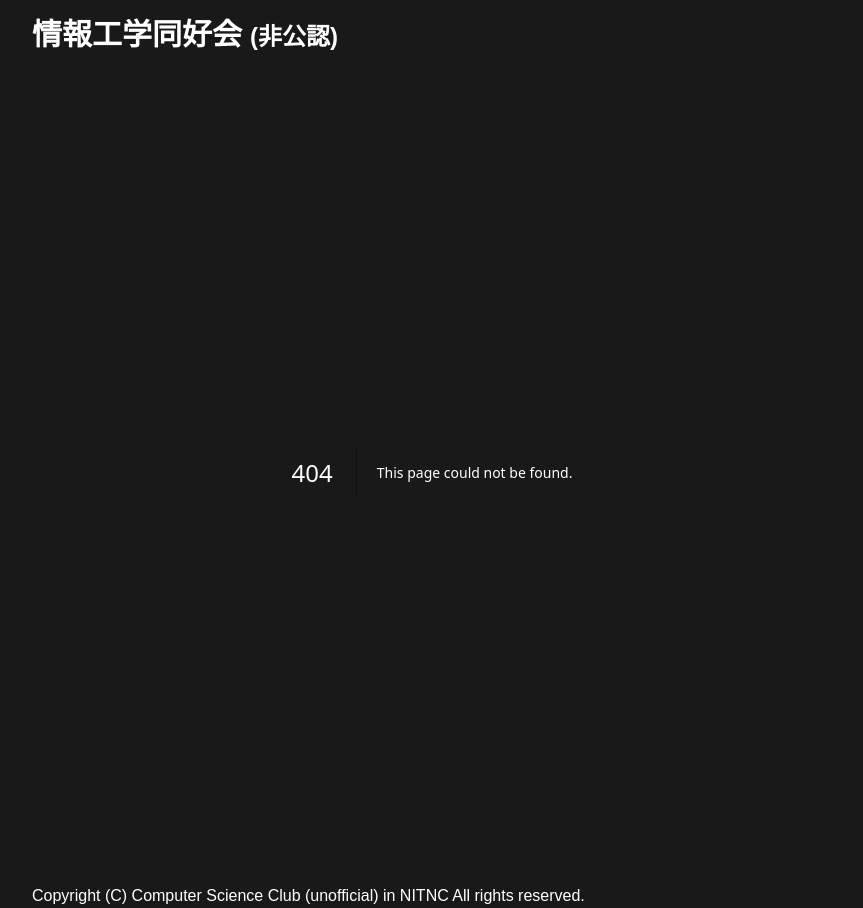
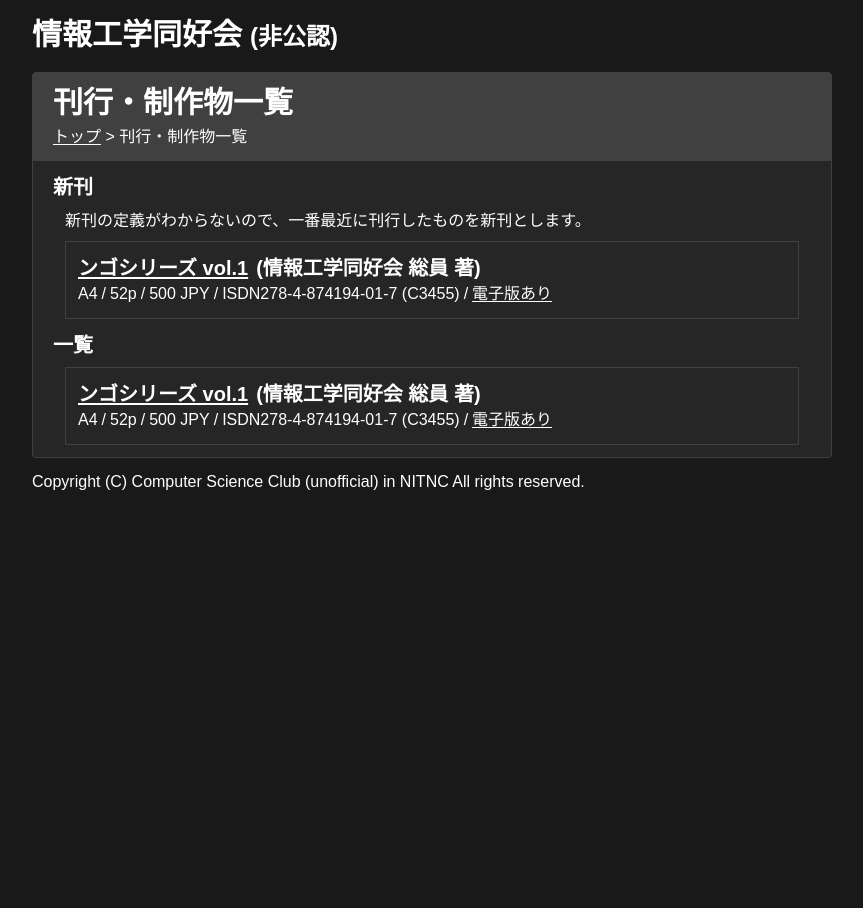
Before and after one commit to csc-a452p/website, a Next.js app: page /goods in a window 1280 px wide. Before the commit this address had no page. Shown: the whole page, without its empty margins (208-1071 px from the left). After the commit the page ends 800 px from the top, so only its background shows below. Built offline with nearby package versions, Linux system fonts and the light colour scheme.

Commit message:
[add] 刊行物一覧のページを追加

```diff
--- /dev/null
+++ b/app/components/GoodsItem.tsx
@@ -0,0 +1,45 @@
+import Link from "next/link";
+import DLink from "./DLink";
+
+type Props = {
+    title: string,
+    author: string,
+    detailUrl: string,
+    size: string,
+    page: number,
+    cost: number,
+    costUnit: string,
+    isdnStr: string,
+    isdnURL: string,
+    Ccode: string,
+    hasEBook: boolean,
+    eBookURL?: string,
+}
+
+function Sep() {
+    return <span className="mx-1 select-none">/</span>
+}
+
+export default function GoodsItem({ title, author, detailUrl, size, page, cost, costUnit, isdnStr, isdnURL, Ccode, hasEBook, eBookURL }: Props) {
+    return <div className="border border-neutral-700 text-wrap ">
+        <div className="p-3">
+            <div className="font-bold text-xl ">
+                <DLink href={detailUrl}>{title}</DLink>
+                <span className="ml-2">({author} 著)</span>
+            </div>
+            <div>
+                <span>{size}</span><Sep />
+                <span>{page}p</span><Sep />
+                <span>{cost} {costUnit}</span><Sep />
+                <span><Link href={isdnURL} target="_blank">{isdnStr}</Link> ({Ccode})</span>
+                {hasEBook ? <>
+                    <Sep /><Link href={eBookURL || "eBookURL must be filled."} className="underline underline-offset-2" target="_blank">電子版あり</Link>
+                </> : <></>}
+            </div>
+            {/* <div className="flex justify-end gap-1">
+                <button className="bg-neutral-600 py-1 px-3 rounded select-none">詳細</button>
+                <button className="bg-neutral-600 py-1 px-3 rounded select-none">電子版を買う</button>
+            </div> */}
+        </div>
+    </div>;
+}
--- /dev/null
+++ b/app/goods/page.tsx
@@ -0,0 +1,67 @@
+import { Metadata } from "next";
+import GoodsItem from "../components/GoodsItem";
+import DLink from "../components/DLink";
+
+export const metadata: Metadata = {
+    title: 'お知らせ',
+}
+
+export default function Home() {
+    return (
+        <>
+            <main className="w-full md:m-auto flex gap-2">
+                <div className={`w-full bg-neutral-800 border border-neutral-700 rounded`}>
+                    <div className="bg-neutral-700 p-3 pl-5">
+                        <h1 className="w-full font-bold text-3xl mb-1">刊行・制作物一覧</h1>
+                        <div><DLink href={"/"} className="underline underline-offset-2">トップ</DLink> &gt; 刊行・制作物一覧</div>
+                    </div>
+
+                    <div className="mx-2 flex flex-col gap-3 p-3">
+
+                        <div className="flex flex-col gap-2">
+                            <h2 className="text-xl font-bold">新刊</h2>
+                            <div className="mx-3 flex flex-col gap-2">
+                                新刊の定義がわからないので、一番最近に刊行したものを新刊とします。
+                                <GoodsItem
+                                    title={"ンゴシリーズ vol.1"}
+                                    author={"情報工学同好会 総員"}
+                                    detailUrl={"goods/ngo_vol1"}
+                                    size={"A4"}
+                                    page={52}
+                                    cost={500}
+                                    costUnit={"JPY"}
+                                    isdnStr={"ISDN278-4-874194-01-7"}
+                                    isdnURL={"https://isdn.jp/2784874194017"}
+                                    Ccode={"C3455"}
+                                    hasEBook={true}
+                                    eBookURL={"https://csc-a452p.booth.pm/items/6439916"} />
+                            </div>
+
+                        </div>
+
+                        <div className="flex flex-col gap-2">
+                            <h2 className="text-xl font-bold">一覧</h2>
+
+                            <div className="mx-3 flex flex-col gap-2">
+                                <GoodsItem
+                                    title={"ンゴシリーズ vol.1"}
+                                    author={"情報工学同好会 総員"}
+                                    detailUrl={"goods/ngo_vol1"}
+                                    size={"A4"}
+                                    page={52}
+                                    cost={500}
+                                    costUnit={"JPY"}
+                                    isdnStr={"ISDN278-4-874194-01-7"}
+                                    isdnURL={"https://isdn.jp/2784874194017"}
+                                    Ccode={"C3455"}
+                                    hasEBook={true}
+                                    eBookURL={"https://csc-a452p.booth.pm/items/6439916"} />
+                            </div>
+
+                        </div>
+                    </div>
+                </div>
+            </main>
+        </>
+    );
+}
--- a/app/page.tsx
+++ b/app/page.tsx
@@ -29,7 +29,7 @@ export default function Home() {
                     <Section title={"メニュー"} className="h-full">
                         <ul className="list-disc ml-5">
                             <ListItem href={"notice"}>お知らせ</ListItem>
-                            <ListItem href={""}>刊行・制作物一覧</ListItem>
+                            <ListItem href={"goods"}>刊行・制作物一覧</ListItem>
                             <ListItem href={""}>イベント参加歴</ListItem>
                             <ListItem href={""}>メンバー紹介</ListItem>
                             <ListItem href={""}>各種SNS</ListItem>
```
